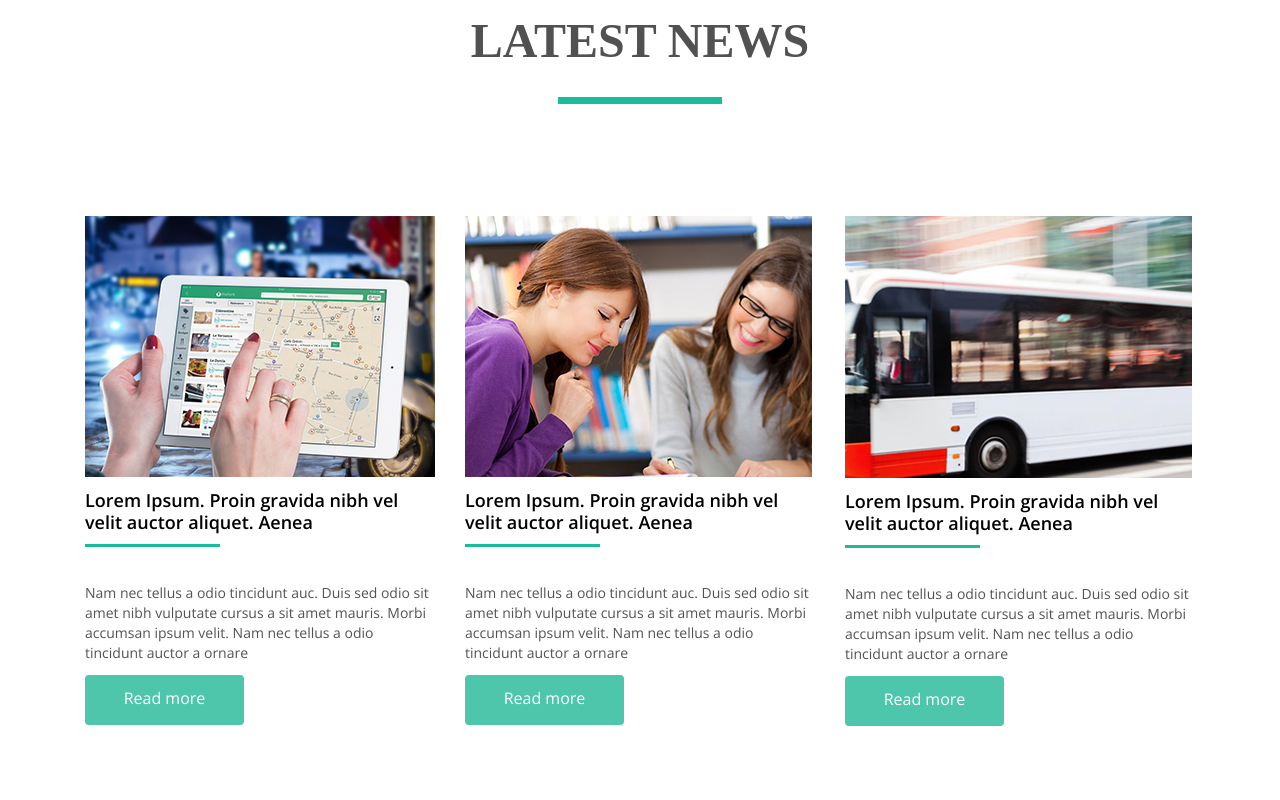
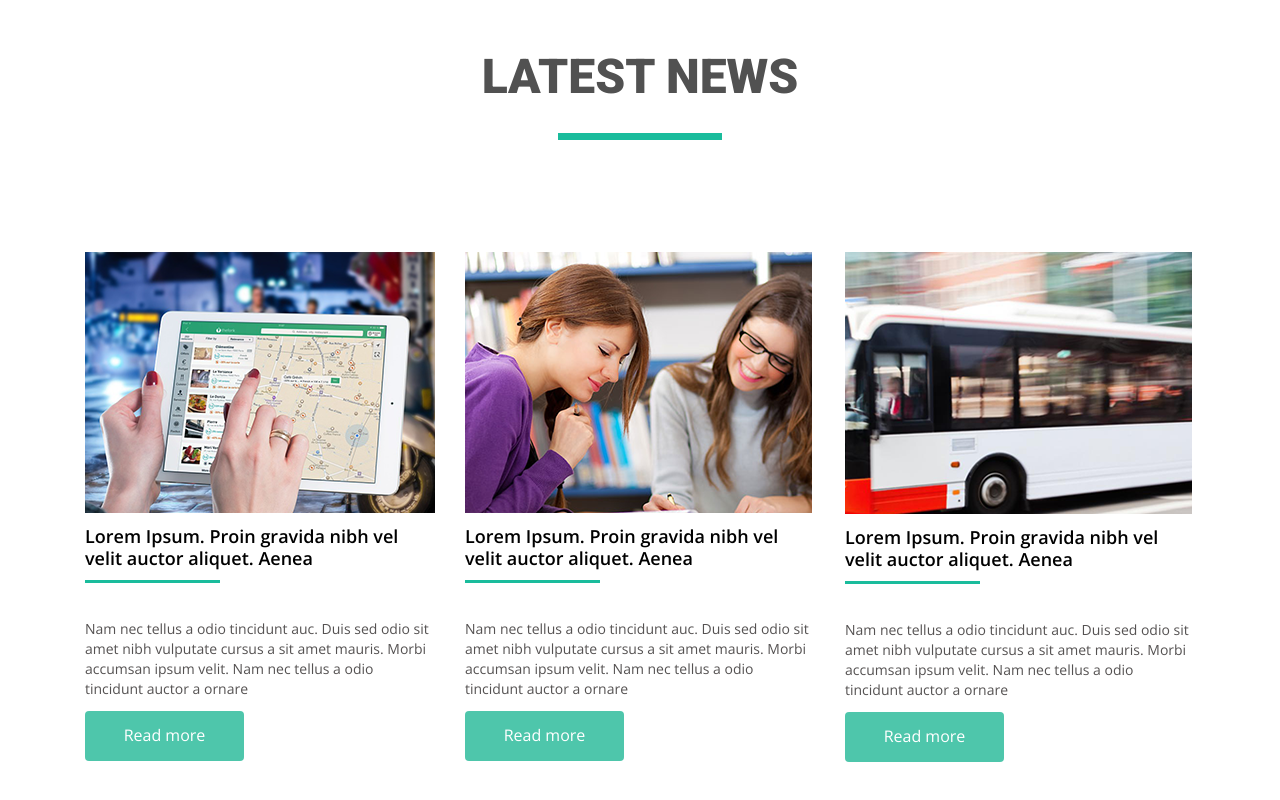
Before and after one commit to malyshkoserhii/go-it-fe-course-hw-04, a plain HTML site: page module-04/index.html in a window 1280 px wide. Shown: the part 1120-1920 px from the top of the page. Before the commit the page ends 1846 px from the top, so only its background shows below. Drawn offline with nearby package versions, Linux system fonts and the light colour scheme.

Commit message:
Logo is fixed, Header padding is added, Font-family is added for h2, Read more is link now without div, Padding is added for news section

```diff
--- a/module-04/css/style.css
+++ b/module-04/css/style.css
@@ -17,6 +17,11 @@ a {
     display: block;
 }
 
+header {
+    padding-top: 36px;
+    box-sizing: border-box;
+}
+
 .clearfix::after {
     content: " ";
     display: table;
@@ -24,6 +29,8 @@ a {
 }
 
 .logo {
+    text-decoration: none;
+    color: #000000;
     float: left;
     font-family: "Roboto", Arial, Helvetica, sans-serif;
     font-weight: 300;
@@ -86,6 +93,8 @@ a {
 }
 
 .title-featured-products {
+    font-family: "Roboto", Arial, Helvetica, sans-serif;
+    font-weight: 900;
     font-size: 48px;
     line-height: 58px;
     color: #515151;
@@ -179,7 +188,14 @@ a {
     color: #ffffff;
 }
 
+.news-section {
+    padding-bottom: 80px;
+    box-sizing: border-box;
+}
+
 .title-latest-news {
+    font-family: "Roboto", Arial, Helvetica, sans-serif;
+    font-weight: 900;
     font-size: 48px;
     line-height: 58px;
     color: #515151;
@@ -247,24 +263,20 @@ a {
     padding-bottom: 12px;
 }
 
-.read-more {
+.internal-link {
     width: 159px;
     height: 50px;
     border-radius: 4px;
     background-color: #4ec6ab;
     cursor: pointer;
-    margin: 0px;
-}
-
-.internal-link {
     text-decoration: none;
     font-family: "Open Sans", Arial, Helvetica, sans-serif;
     font-size: 16px;
     font-weight: 300;
-    line-height: 19px;
+    line-height: 18px;
     color: #ffffff;
     text-align: center;
-    display: block;
-    padding-top: 14px;
-    margin: 0px auto;
+    margin: 0px;
+    padding-top: 15px;
+    box-sizing: border-box;
 }
--- a/module-04/index.html
+++ b/module-04/index.html
@@ -6,18 +6,15 @@
   <meta name="viewport" content="width=device-width, initial-scale=1.0" />
   <title>Homework-module-4</title>
   <link rel="stylesheet" href="./css/normalize.css" />
-  <link href="https://fonts.googleapis.com/css?family=Roboto:300,400,700,900&display=swap" rel="stylesheet">
-  <link href="https://fonts.googleapis.com/css?family=Open+Sans:300,400,600,700&display=swap" rel="stylesheet">
+  <link href="https://fonts.googleapis.com/css?family=Roboto:300,400,700,900&display=swap" rel="stylesheet" />
+  <link href="https://fonts.googleapis.com/css?family=Open+Sans:300,400,600,700&display=swap" rel="stylesheet" />
   <link rel="stylesheet" href="./css/style.css" />
-
 </head>
 
 <body>
   <header class="container">
     <nav class="clearfix">
-      <div class="logo">
-        Mart
-      </div>
+      <a href="#" class=" logo"> Mart </a>
       <ul class="menu">
         <li class="menu-item"><a href="#" class="menu-link-item">Home</a></li>
         <li class="menu-item">
@@ -34,8 +31,8 @@
   </header>
 
   <main class="container">
-    <h2 class="title-featured-products">Featured products</h2>
     <section class="features">
+      <h2 class="title-featured-products">Featured products</h2>
       <ul class="features-wrapper clearfix">
         <li class="featured-products-item">
           <a href="#" class="goods-link">
@@ -120,12 +117,11 @@
             Lorem Ipsum. Proin gravida nibh vel velit auctor aliquet. Aenea
           </h3>
           <p class="news-text">
-            Nam nec tellus a odio tincidunt auc. Duis sed odio sit amet nibh vulputate cursus a sit amet mauris. Morbi
-            accumsan ipsum velit. Nam nec tellus a odio tincidunt auctor a ornare
+            Nam nec tellus a odio tincidunt auc. Duis sed odio sit amet nibh
+            vulputate cursus a sit amet mauris. Morbi accumsan ipsum velit.
+            Nam nec tellus a odio tincidunt auctor a ornare
           </p>
-          <div class="read-more">
-            <a href="#" class="internal-link">Read more</a>
-          </div>
+          <a href="#" class="internal-link">Read more</a>
         </li>
         <li class="news">
           <img src="./img/girls.png" alt="girls" width="347" height="261" />
@@ -133,12 +129,11 @@
             Lorem Ipsum. Proin gravida nibh vel velit auctor aliquet. Aenea
           </h3>
           <p class="news-text">
-            Nam nec tellus a odio tincidunt auc. Duis sed odio sit amet nibh vulputate cursus a sit amet mauris. Morbi
-            accumsan ipsum velit. Nam nec tellus a odio tincidunt auctor a ornare
+            Nam nec tellus a odio tincidunt auc. Duis sed odio sit amet nibh
+            vulputate cursus a sit amet mauris. Morbi accumsan ipsum velit.
+            Nam nec tellus a odio tincidunt auctor a ornare
           </p>
-          <div class="read-more">
-            <a href="#" class="internal-link">Read more</a>
-          </div>
+          <a href="#" class="internal-link">Read more</a>
         </li>
         <li class="news">
           <img src="./img/bus.png" alt="bus" width="347" height="262" />
@@ -146,12 +141,11 @@
             Lorem Ipsum. Proin gravida nibh vel velit auctor aliquet. Aenea
           </h3>
           <p class="news-text">
-            Nam nec tellus a odio tincidunt auc. Duis sed odio sit amet nibh vulputate cursus a sit amet mauris. Morbi
-            accumsan ipsum velit. Nam nec tellus a odio tincidunt auctor a ornare
+            Nam nec tellus a odio tincidunt auc. Duis sed odio sit amet nibh
+            vulputate cursus a sit amet mauris. Morbi accumsan ipsum velit.
+            Nam nec tellus a odio tincidunt auctor a ornare
           </p>
-          <div class="read-more">
-            <a href="#" class="internal-link">Read more</a>
-          </div>
+          <a href="#" class="internal-link">Read more</a>
         </li>
       </ul>
     </section>
```
